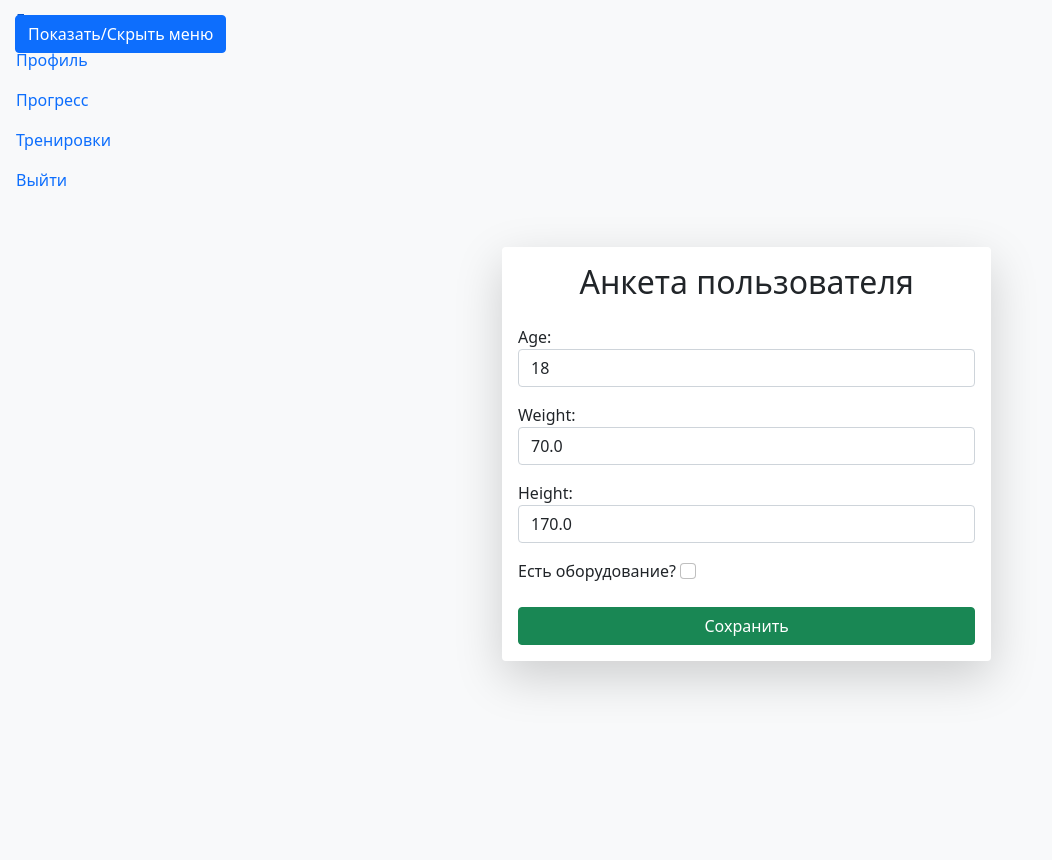
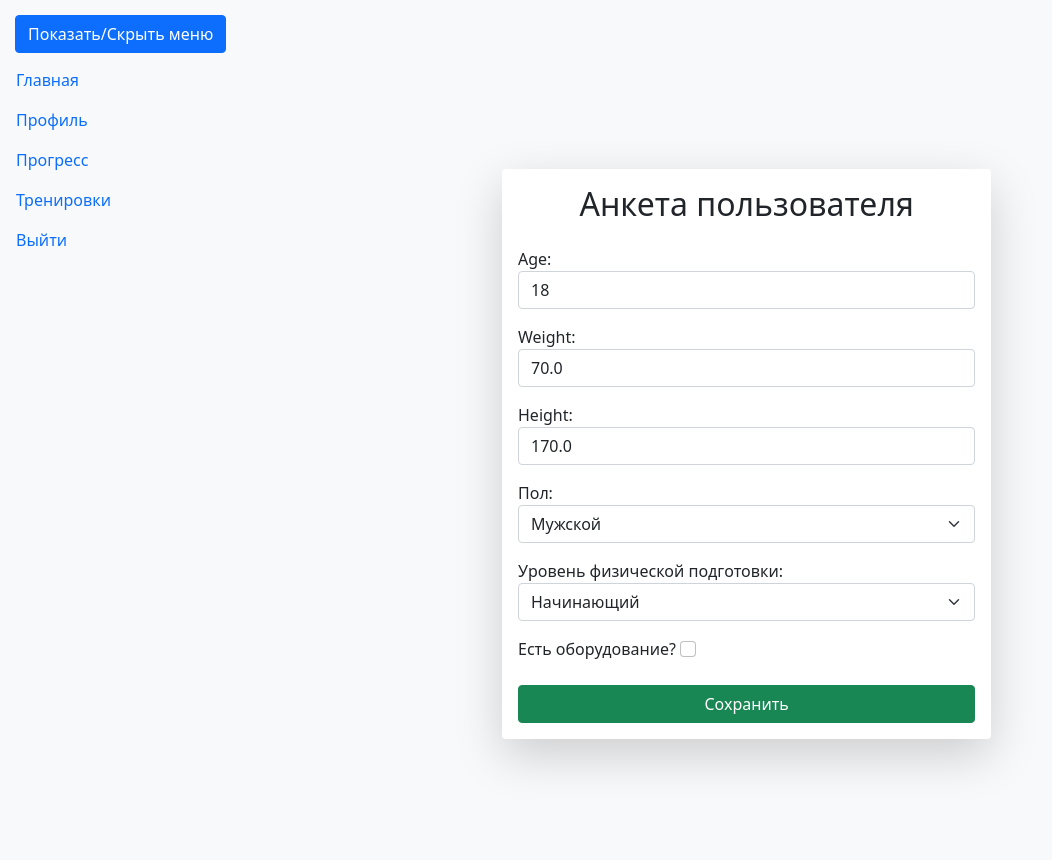
Before and after one commit to Ithinkimbulletproof/Home_Workouts, a Django app: page /profile/ in a window 1280 px wide. Shown: the whole page, without its empty margins (0-1052 px from the left). Run offline with Django 5.2, Linux system fonts and the light colour scheme; the visitor is signed in with stand-in values (Sample User, id 1).

Commit message:
New functional

```diff
--- a/home_workouts/workouts/forms.py
+++ b/home_workouts/workouts/forms.py
@@ -10,9 +10,26 @@
 
 
 class UserProfileForm(forms.ModelForm):
+    GENDER_CHOICES = [
+        ('male', 'Мужской'),
+        ('female', 'Женский'),
+        ('other', 'Другой'),
+    ]
+
+    FITNESS_LEVEL_CHOICES = [
+        ('beginner', 'Начинающий'),
+        ('below_average', 'Ниже среднего'),
+        ('average', 'Средний'),
+        ('above_average', 'Выше среднего'),
+        ('advanced', 'Продвинутый'),
+    ]
+
+    gender = forms.ChoiceField(choices=GENDER_CHOICES, label="Пол", widget=forms.Select(attrs={'class': 'form-select'}))
+    fitness_level = forms.ChoiceField(choices=FITNESS_LEVEL_CHOICES, label="Уровень физической подготовки", widget=forms.Select(attrs={'class': 'form-select'}))
+
     class Meta:
         model = UserProfile
-        fields = ["age", "weight", "height", "has_equipment"]
+        fields = ["age", "weight", "height", "has_equipment", "gender", "fitness_level"]
 
 
 class UserProgressForm(forms.ModelForm):
--- a/home_workouts/workouts/models.py
+++ b/home_workouts/workouts/models.py
@@ -2,16 +2,29 @@
 from django.db import models
 from django.db.models.signals import post_save
 from django.dispatch import receiver
+from django.core.exceptions import ValidationError
 from django.contrib.auth.models import AbstractUser, BaseUserManager
-from django.core.exceptions import ValidationError
 
 
 class UserProfile(models.Model):
+    FITNESS_LEVEL_CHOICES = [
+        ('beginner', 'Начальный'),
+        ('below_average', 'Ниже среднего'),
+        ('average', 'Средний'),
+        ('above_average', 'Выше среднего'),
+        ('advanced', 'Продвинутый'),
+    ]
+
     user = models.OneToOneField(settings.AUTH_USER_MODEL, on_delete=models.CASCADE)
     age = models.PositiveIntegerField(default=18)
     weight = models.FloatField(default=70.0)
     height = models.FloatField(default=170.0)
     has_equipment = models.BooleanField(default=False)
+    fitness_level = models.CharField(
+        max_length=20,
+        choices=FITNESS_LEVEL_CHOICES,
+        default='beginner',
+    )
 
     def clean(self):
         if self.age < 0:
@@ -31,6 +44,7 @@
         ("medium", "Средняя"),
         ("high", "Высокая"),
     ]
+
     user = models.ForeignKey(settings.AUTH_USER_MODEL, on_delete=models.CASCADE)
     name = models.CharField(max_length=200)
     description = models.TextField()
--- a/home_workouts/workouts/templates/workouts/base.html
+++ b/home_workouts/workouts/templates/workouts/base.html
@@ -28,6 +28,7 @@
             overflow-y: auto;
             transition: transform 0.3s ease-in-out;
             z-index: 1000;
+            padding-top: 60px;
         }
         #sidebar.hidden {
             transform: translateX(-100%);
--- a/home_workouts/workouts/templates/workouts/profile.html
+++ b/home_workouts/workouts/templates/workouts/profile.html
@@ -46,6 +46,22 @@
                             {% endif %}
                         </div>
 
+                        <div class="form-group mb-3">
+                            {{ form.gender.label_tag }}
+                            {{ form.gender|add_class:"form-select" }}
+                            {% if form.gender.errors %}
+                                <div class="text-danger">{{ form.gender.errors }}</div>
+                            {% endif %}
+                        </div>
+
+                        <div class="form-group mb-3">
+                            {{ form.fitness_level.label_tag }}
+                            {{ form.fitness_level|add_class:"form-select" }}
+                            {% if form.fitness_level.errors %}
+                                <div class="text-danger">{{ form.fitness_level.errors }}</div>
+                            {% endif %}
+                        </div>
+
                         <div class="form-group mb-4">
                             <label for="id_has_equipment">Есть оборудование?</label>
                             {{ form.has_equipment|add_class:"form-check-input" }}
```
Also changed, not shown: home_workouts/workouts/templates/workouts/workout_list.html (+10 -4 lines), home_workouts/workouts/migrations/0001_initial.py.
